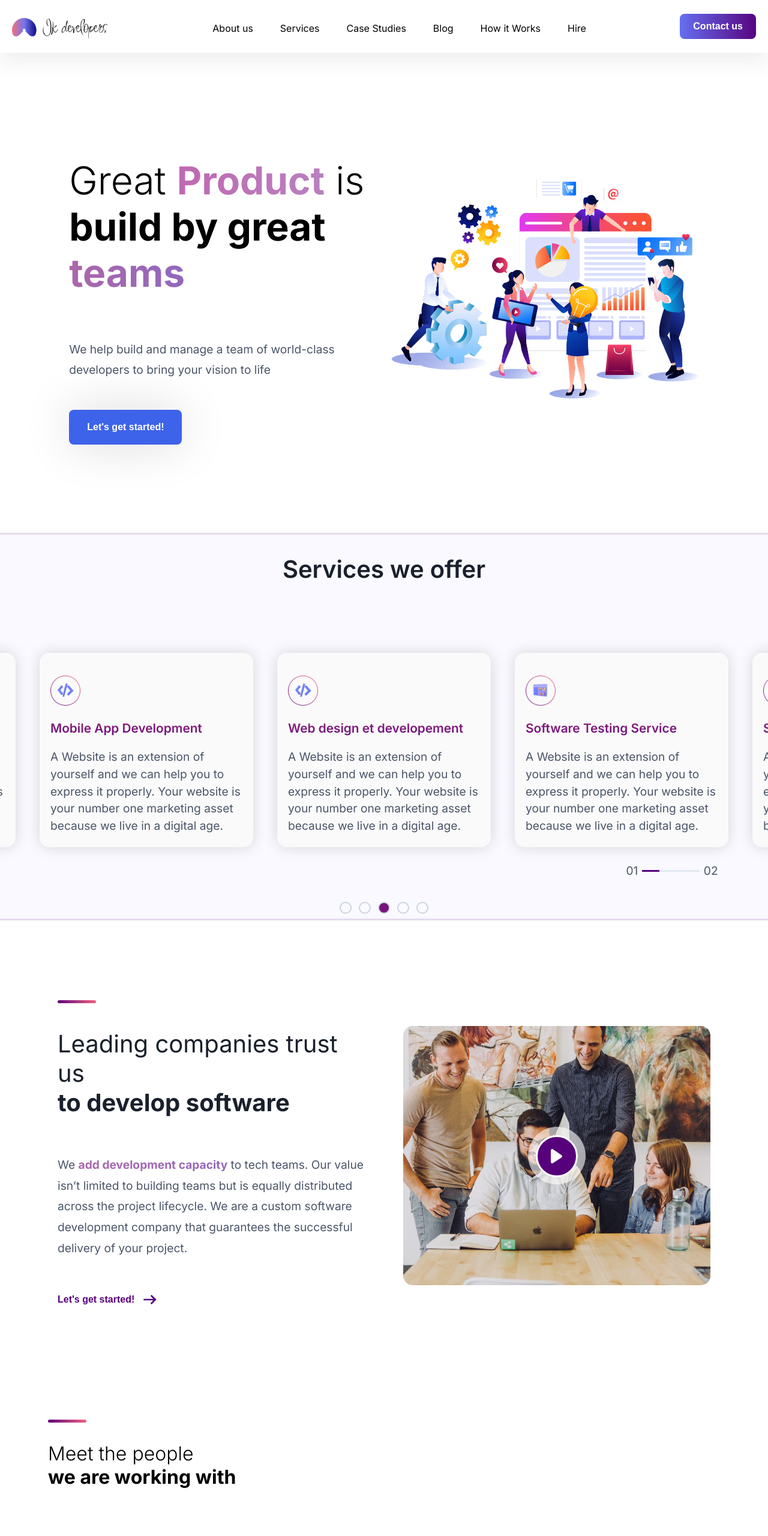
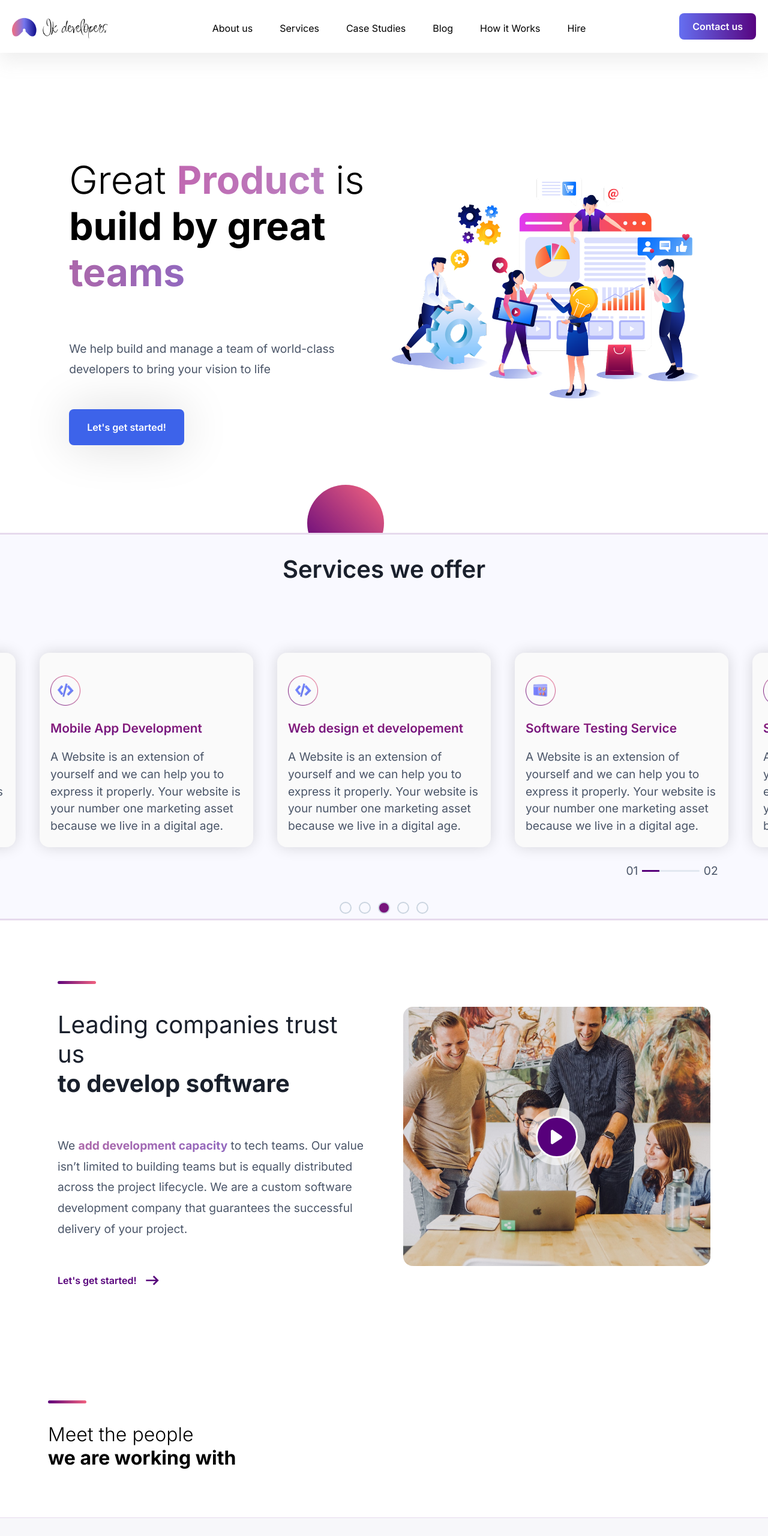
Before and after one commit to cheapgriffy/ECF2, a website: page index.html in a window 1280 px wide. Shown: the top 2560 px of the page at 60% size. Drawn offline with Linux system fonts and the light colour scheme.

Commit message:
feat(index.html, ./scss/): multiple qol feature, added cosmetic circles baseline for the first sections, added global onscroll animation effect, small fixes

```diff
--- a/index.html
+++ b/index.html
@@ -23,10 +23,10 @@
                 <a href="">How it Works <span></span></a>
                 <a href="">Hire <span></span></a>
             </div>
-            <button >Contact us</button>
+            <button>Contact us</button>
         </nav>
 
-        <div class="hero">
+        <div class="hero set-overflow">
             <div>
                 <h1>Great <span class="highlight">Product</span> is <br> <span>build by great</span> <span class="highlight-alt">teams</span></h1>
                 <p>We help build and manage a team of world-class developers to bring your vision to life</p>
@@ -36,6 +36,7 @@
                 <img src="assets/hero image.png" alt="">
             </div>
         </div>
+        <img class="circle circle-ofset onscroll" src="assets/circles.svg" alt="">
     </header>
     <section class="service-showcase">
         <h2 >Services we offer</h2>
@@ -84,6 +85,7 @@
     </section>
 
     <section class="hero develop-software">
+        <img class="circle circle-ofset onscroll" src="assets/circles.svg" alt="">
         <div>
             <span class="divider"></span>
             <h2>Leading companies trust us <br> <span>to develop software</span></h2>
@@ -93,14 +95,13 @@
                     Let's get started!
                     <img src="assets/icons/arrow-right.svg" alt="">
                 </div>
-                 <!-- underline div -->
+                <!-- underline div -->
                 <span></span>
             </button>
         </div>
         <div class="image-wrapper">
             <span>
                 <span>
-
                 </span>
             </span>
         </div>
--- a/scss/develop-software.scss
+++ b/scss/develop-software.scss
@@ -1,7 +1,25 @@
 @use "global-classes.scss" as *;
+
+
 
 // entier root div here
 .develop-software{
+
+    overflow: hidden;
+    position: relative;
+    // overides from hero, for the circle scrolling effect
+    margin-top: 0px;
+    margin-bottom: 0px;
+
+    .circle-ofset{
+        position: absolute;
+        width: 8em;
+        height: 8em;
+        top: -18vh;
+        left: 10%;
+
+    }
+
     // gap were already setb by hero class
     gap: 5%;
 
--- a/scss/global-classes.scss
+++ b/scss/global-classes.scss
@@ -1,5 +1,11 @@
 // This place is for recurent classes, y'know, highlight texts and stuff
 $divider-lenghth: 4em;
+
+body{
+    //! Prevent weird space on the right side
+    overflow-x: hidden;
+    width: 100vw;
+}
 
 .highlight{
     // mandatory for background-clip to work
@@ -38,6 +44,7 @@ $divider-lenghth: 4em;
 
     font-size: 1em;
     font-weight: 600;
+    font-family: Inter, sans-serif;
 
     // makes it not stretch like hell on flex containers
     align-self: start;
@@ -137,3 +144,31 @@ p {
         }
     }
 }
+
+// specific circle positions are on their respective files, not global
+// circle-ofset, would be funny to have
+.circle{
+    position: absolute;
+    width: 8em;
+    height: 8em;
+}
+
+// this part is not supported by Firefox... and i'm too lazy to code it in javascript
+@keyframes scrolling-paralax {
+    from {
+      transform: translateY(0) ;
+    }
+    to {
+      transform: translateY(30vw);
+    }
+  }
+.onscroll {
+    animation: scrolling-paralax linear;
+
+    animation-timeline: scroll(root);
+}
+
+//! TEMP TODO
+.circle-ofset-develop-software{
+    translate: 0px -5vh;
+}
--- a/scss/hero.scss
+++ b/scss/hero.scss
@@ -1,7 +1,18 @@
+header{
+    //? somehow that overflow only works if relative is here, dont worry it does not break spacing
+    position: relative;
+    overflow: hidden;
+    .circle-ofset{
+        left: 40%;
+        translate: 0px -5em;
+    }
+}
 .hero{
     margin-top: 2em;
     margin-bottom: 3em;
     height: 90vh;
+
+
 
     display: flex;
     gap: 2%;
--- a/scss/nav.scss
+++ b/scss/nav.scss
@@ -38,6 +38,7 @@ $nav-bar-height: 3em;
         padding: 12px 22px;
         font-size: 1em;
         font-weight: 600;
+        font-family: Inter, sans-serif;
 
         &:hover {
             cursor: pointer;
```
Also changed, not shown: assets/circles.svg (added), build.css, 1 other file.
